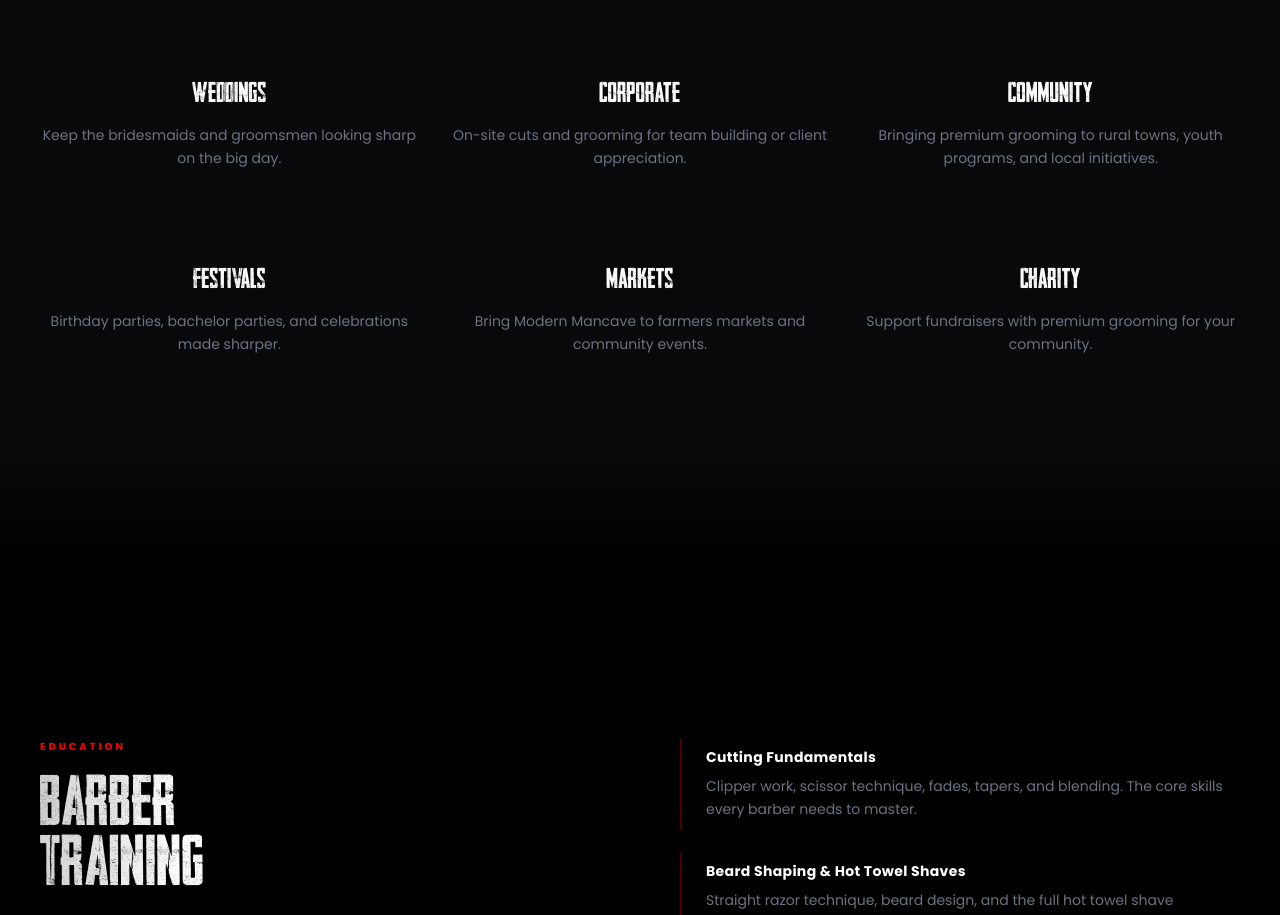
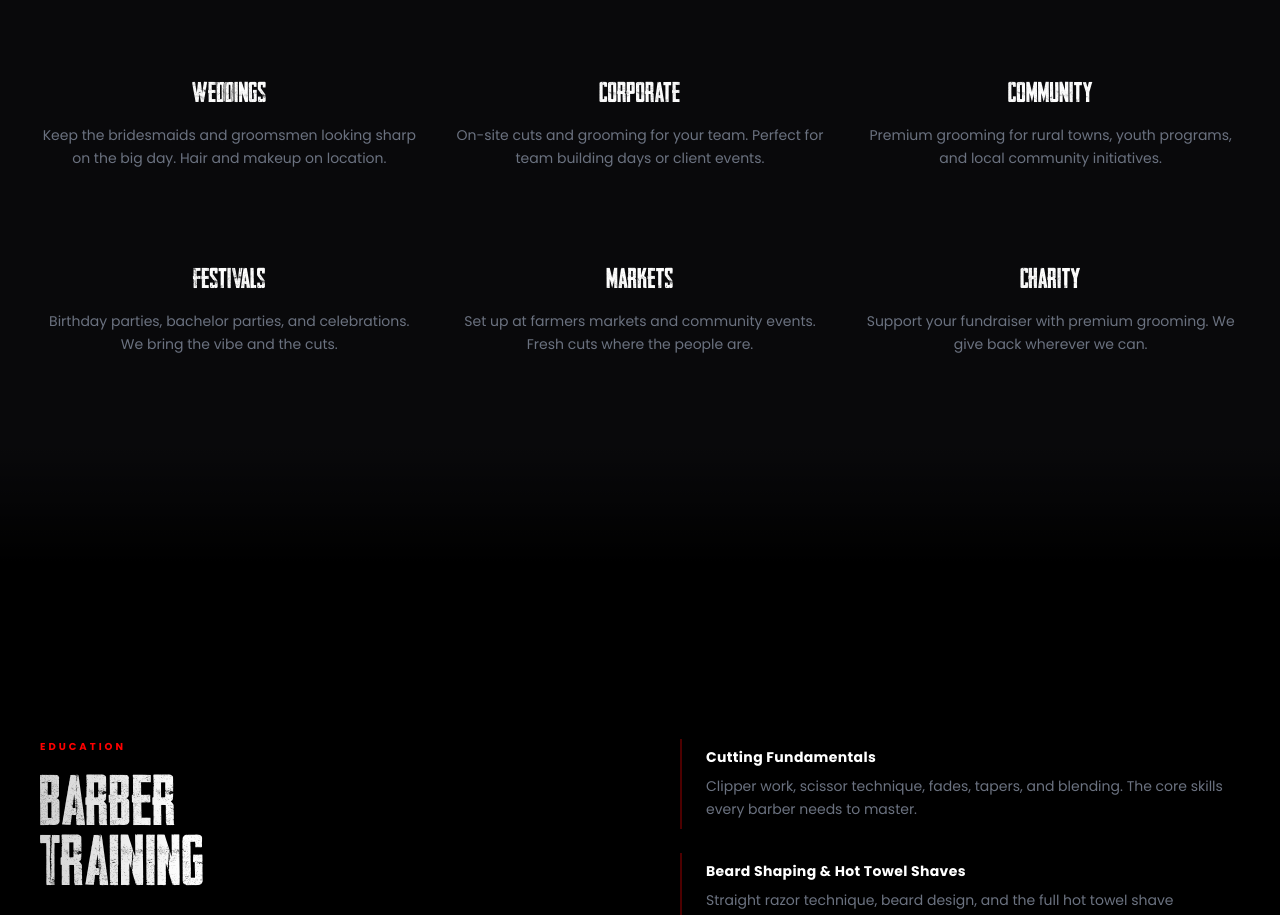
Before and after one commit to pannocotta/modernmancave-v2, a Next.js app: page /mobile-barber in a window 1280 px wide. Shown: the part 1680-2595 px from the top of the page. Built offline with nearby package versions, Linux system fonts and the light colour scheme.

Commit message:
fix: even out On Location descriptions to two lines each

```diff
--- a/app/mobile-barber/page.tsx
+++ b/app/mobile-barber/page.tsx
@@ -11,12 +11,12 @@ export const metadata: Metadata = {
 }
 
 const EVENTS = [
-  { title: 'Weddings', description: 'Keep the bridesmaids and groomsmen looking sharp on the big day.' },
-  { title: 'Corporate', description: 'On-site cuts and grooming for team building or client appreciation.' },
-  { title: 'Community', description: 'Bringing premium grooming to rural towns, youth programs, and local initiatives.' },
-  { title: 'Festivals', description: 'Birthday parties, bachelor parties, and celebrations made sharper.' },
-  { title: 'Markets', description: 'Bring Modern Mancave to farmers markets and community events.' },
-  { title: 'Charity', description: 'Support fundraisers with premium grooming for your community.' },
+  { title: 'Weddings', description: 'Keep the bridesmaids and groomsmen looking sharp on the big day. Hair and makeup on location.' },
+  { title: 'Corporate', description: 'On-site cuts and grooming for your team. Perfect for team building days or client events.' },
+  { title: 'Community', description: 'Premium grooming for rural towns, youth programs, and local community initiatives.' },
+  { title: 'Festivals', description: 'Birthday parties, bachelor parties, and celebrations. We bring the vibe and the cuts.' },
+  { title: 'Markets', description: 'Set up at farmers markets and community events. Fresh cuts where the people are.' },
+  { title: 'Charity', description: 'Support your fundraiser with premium grooming. We give back wherever we can.' },
 ]
 
 const FEATURES = [
```
